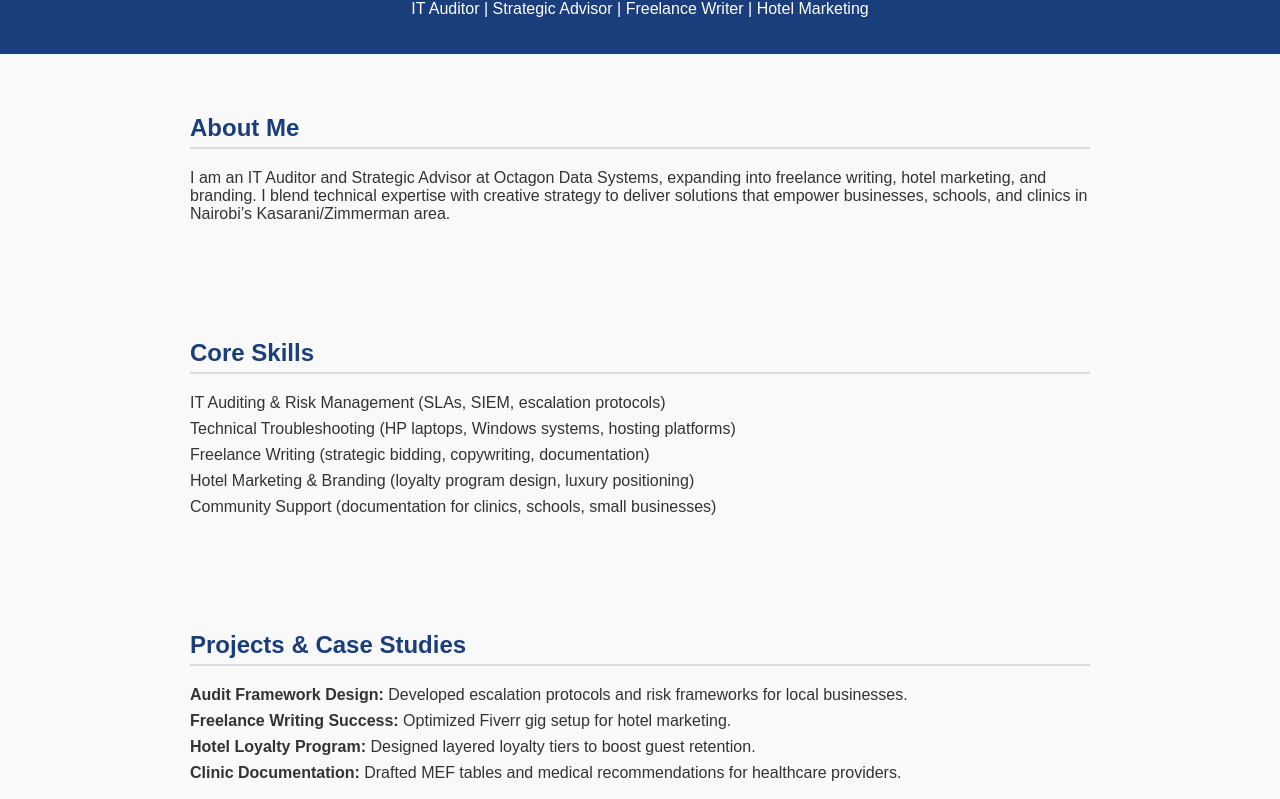
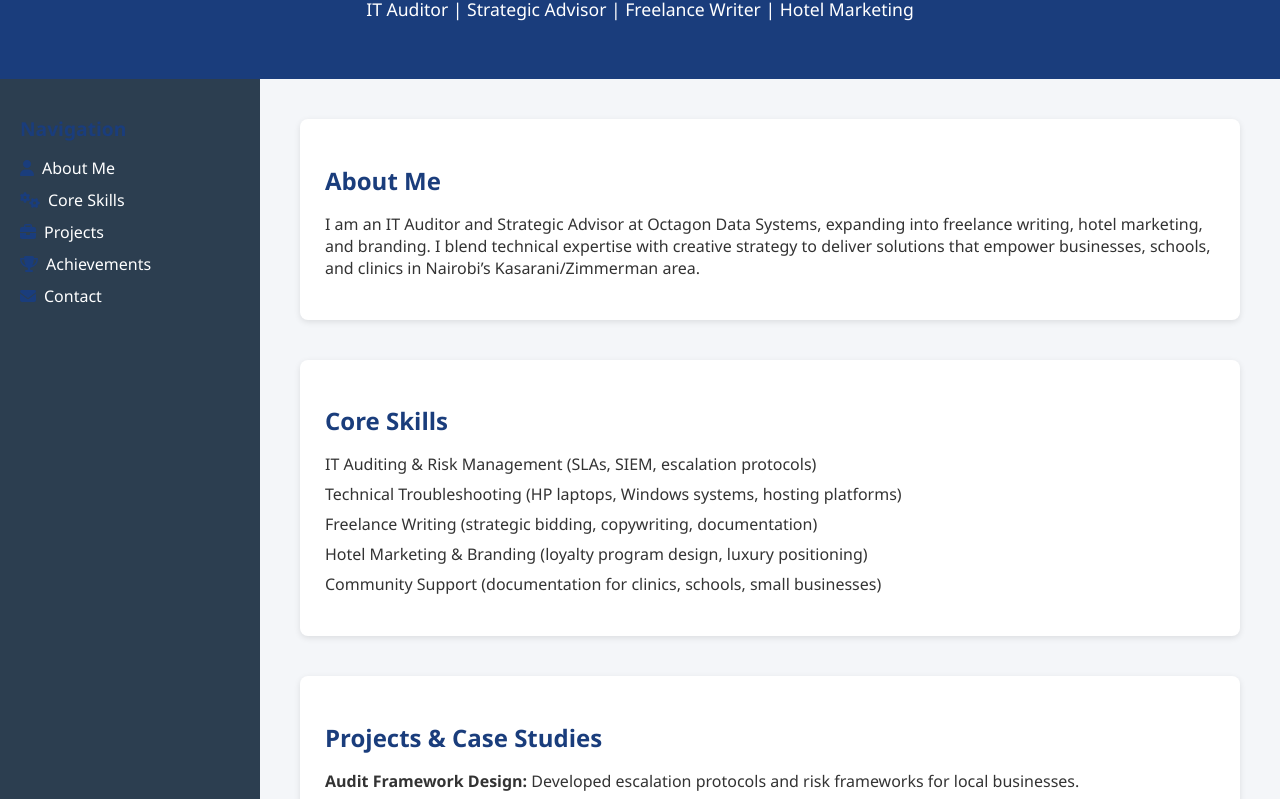
Before and after one commit to 09scs011/David-Portifolio, a plain HTML site: page index.html in a window 1280 px wide. Shown: the part 101-900 px from the top of the page. Drawn offline with Linux system fonts and the light colour scheme.

Commit message:
Update index.html

```diff
--- a/index.html
+++ b/index.html
@@ -4,28 +4,66 @@
   <meta charset="UTF-8">
   <meta name="viewport" content="width=device-width, initial-scale=1.0">
   <title>David Nyongesa - Portfolio</title>
+  <link rel="stylesheet" href="https://cdnjs.cloudflare.com/ajax/libs/font-awesome/6.5.0/css/all.min.css">
   <style>
     body {
-      font-family: Arial, sans-serif;
+      font-family: 'Segoe UI', Arial, sans-serif;
       margin: 0; padding: 0;
-      background: #f9f9f9;
+      background: #f4f6f9;
       color: #333;
     }
     header {
       background: #1a3d7c;
       color: white;
-      padding: 20px;
+      padding: 40px;
       text-align: center;
     }
+    header h1 {
+      margin: 0;
+      font-size: 2.2em;
+    }
+    header p {
+      font-size: 1.1em;
+      margin-top: 10px;
+    }
+    .container {
+      display: flex;
+    }
+    nav {
+      width: 220px;
+      background: #2c3e50;
+      color: white;
+      min-height: 100vh;
+      padding: 20px;
+    }
+    nav h2 {
+      font-size: 1.2em;
+      margin-bottom: 15px;
+    }
+    nav a {
+      display: block;
+      color: white;
+      text-decoration: none;
+      margin: 10px 0;
+      font-size: 1em;
+    }
+    nav a:hover {
+      text-decoration: underline;
+    }
+    main {
+      flex: 1;
+      padding: 40px;
+    }
     section {
-      padding: 40px;
-      max-width: 900px;
-      margin: auto;
+      margin-bottom: 40px;
+      background: white;
+      padding: 25px;
+      border-radius: 8px;
+      box-shadow: 0 2px 6px rgba(0,0,0,0.1);
     }
     h2 {
       color: #1a3d7c;
-      border-bottom: 2px solid #ddd;
-      padding-bottom: 5px;
+      margin-bottom: 15px;
     }
     ul {
       list-style: none;
@@ -41,9 +79,9 @@
       padding: 15px;
       margin-top: 30px;
     }
-    a {
+    .icon {
+      margin-right: 8px;
       color: #1a3d7c;
-      text-decoration: none;
     }
   </style>
 </head>
@@ -53,12 +91,23 @@
     <p>IT Auditor | Strategic Advisor | Freelance Writer | Hotel Marketing</p>
   </header>
 
-  <section>
+  <div class="container">
+    <nav>
+      <h2>Navigation</h2>
+      <a href="#about"><i class="fas fa-user icon"></i>About Me</a>
+      <a href="#skills"><i class="fas fa-cogs icon"></i>Core Skills</a>
+      <a href="#projects"><i class="fas fa-briefcase icon"></i>Projects</a>
+      <a href="#achievements"><i class="fas fa-trophy icon"></i>Achievements</a>
+      <a href="#contact"><i class="fas fa-envelope icon"></i>Contact</a>
+    </nav>
+
+    <main>
+      <section id="about">
         <h2>About Me</h2>
         <p>I am an IT Auditor and Strategic Advisor at Octagon Data Systems, expanding into freelance writing, hotel marketing, and branding. I blend technical expertise with creative strategy to deliver solutions that empower businesses, schools, and clinics in Nairobi’s Kasarani/Zimmerman area.</p>
       </section>
 
-  <section>
+      <section id="skills">
         <h2>Core Skills</h2>
         <ul>
           <li>IT Auditing & Risk Management (SLAs, SIEM, escalation protocols)</li>
@@ -69,7 +118,7 @@
         </ul>
       </section>
 
-  <section>
+      <section id="projects">
         <h2>Projects & Case Studies</h2>
         <ul>
           <li><b>Audit Framework Design:</b> Developed escalation protocols and risk frameworks for local businesses.</li>
@@ -79,7 +128,7 @@
         </ul>
       </section>
 
-  <section>
+      <section id="achievements">
         <h2>Achievements</h2>
         <ul>
           <li>Reduced IT downtime by <b>30%</b> through proactive auditing.</li>
@@ -89,13 +138,15 @@
         </ul>
       </section>
 
-  <section>
+      <section id="contact">
         <h2>Contact & Links</h2>
         <p>Email: <a href="mailto:your.email@example.com">davidnyongesa938@gmail.com</a></p>
         <p>LinkedIn: <a href="https://linkedin.com/in/yourprofile">https://www.linkedin.com/in/david-nyongesa-0045b21aa/</a></p>
-    <p>GitHub: <a href="https://github.com/yourusername">https://github.com/09scs011</a></p>
+        <p>GitHub: <a href="https://github.com/yourusername">github.com/09scs011</a></p>
         <p>Fiverr/Upwork: <a href="https://fiverr.com/yourprofile">https://www.fiverr.com/users/dave_nyongesa/seller_dashboard</a></p>
       </section>
+    </main>
+  </div>
 
   <footer>
     <p>© 2025 David Nyongesa | Portfolio</p>
```
Lines whose indentation alone changed are shown as unchanged.
